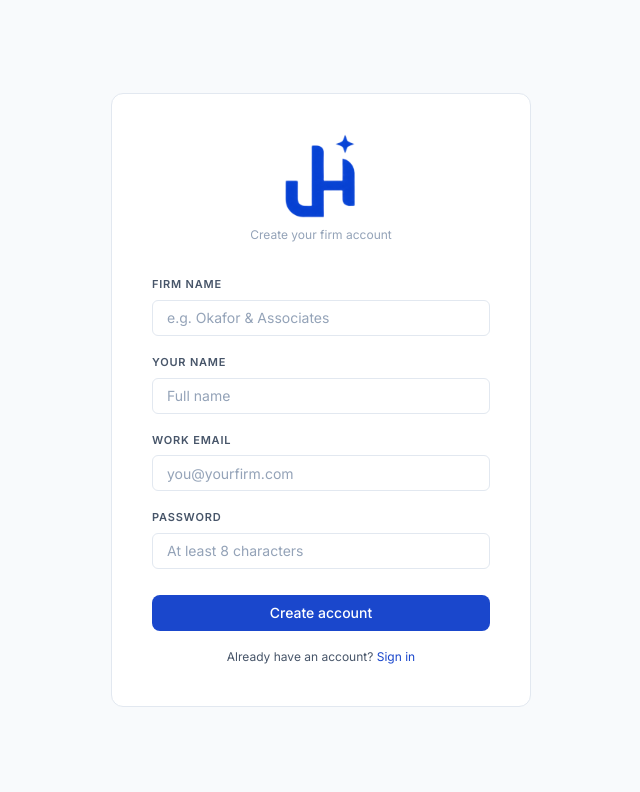
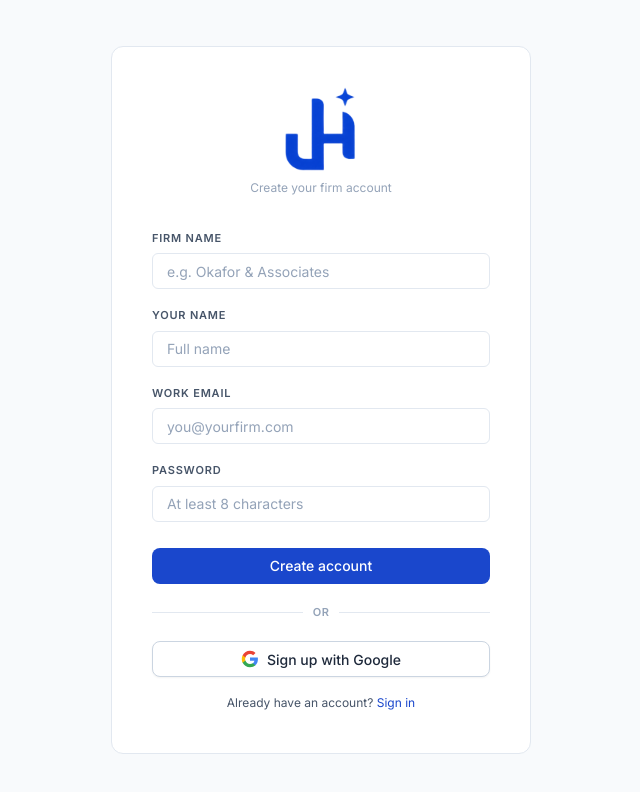
Before and after one commit to coding-shifu/JusticeHub, a Next.js app: page /auth/signup in a window 1280 px wide. Shown: the top 792 px of the page, without its empty margins (319-959 px from the left). Built offline with nearby package versions, Linux system fonts and the light colour scheme.

Commit message:
feat: add Google Sign-up button to Create Account (signup) page with mode='signup'

```diff
--- a/src/app/auth/signup/page.tsx
+++ b/src/app/auth/signup/page.tsx
@@ -1,5 +1,6 @@
 import { signUp } from '@/app/auth/actions'
 import { JusticeHubLogo } from '@/components/ui/JusticeHubLogo'
+import { GoogleSignInButton } from '@/components/ui/GoogleSignInButton'
 
 export default async function SignupPage({
   searchParams,
@@ -99,6 +100,14 @@ export default async function SignupPage({
           </button>
         </form>
 
+        <div style={{ margin: '20px 0', display: 'flex', alignItems: 'center', gap: '10px' }}>
+          <div style={{ flex: 1, height: '1px', background: 'var(--color-border)' }} />
+          <span style={{ fontSize: '11px', color: 'var(--color-text-muted)', textTransform: 'uppercase', fontWeight: 600, letterSpacing: '0.5px' }}>or</span>
+          <div style={{ flex: 1, height: '1px', background: 'var(--color-border)' }} />
+        </div>
+
+        <GoogleSignInButton mode="signup" />
+
         <p className="auth-footer-link">
           Already have an account?{' '}
           <a href="/auth/login" id="go-to-login-link">Sign in</a>
--- a/src/components/ui/GoogleSignInButton.tsx
+++ b/src/components/ui/GoogleSignInButton.tsx
@@ -3,7 +3,11 @@
 import React from 'react'
 import { createClient } from '@/lib/supabase/client'
 
-export function GoogleSignInButton() {
+export function GoogleSignInButton({
+  mode = 'signin',
+}: {
+  mode?: 'signin' | 'signup'
+}) {
   const [isLoading, setIsLoading] = React.useState(false)
 
   const handleGoogleSignIn = async () => {
@@ -21,6 +25,11 @@ export function GoogleSignInButton() {
       console.error('Google Sign-In Error:', error)
       setIsLoading(false)
     }
+  }
+
+  const getButtonText = () => {
+    if (isLoading) return 'Connecting...'
+    return mode === 'signup' ? 'Sign up with Google' : 'Sign in with Google'
   }
 
   return (
@@ -78,7 +87,7 @@ export function GoogleSignInButton() {
           fill="#EA4335"
         />
       </svg>
-      {isLoading ? 'Connecting...' : 'Sign in with Google'}
+      {getButtonText()}
     </button>
   )
 }
```
